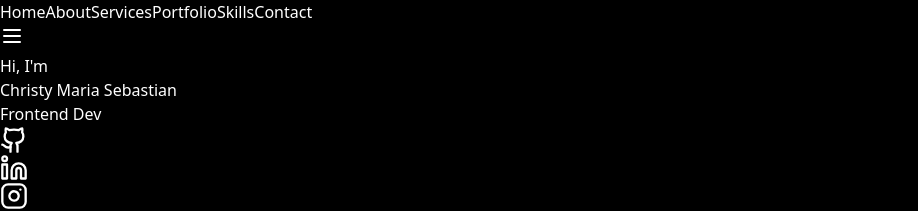
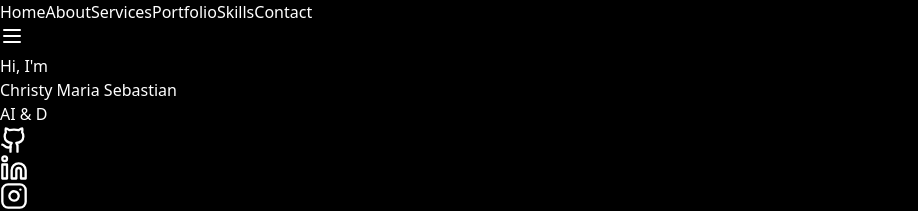
Before and after one commit to chriz-ty/Christy-Maria-Sebastian-Portfolio, a React (Vite) app: page / in a window 1280 px wide. Shown: the top 211 px of the page, without its empty margins (0-918 px from the left). Built offline with nearby package versions, Linux system fonts and the light colour scheme.

Commit message:
Update Hero.tsx

```diff
--- a/src/components/Hero.tsx
+++ b/src/components/Hero.tsx
@@ -32,15 +32,15 @@ export default function Hero() {
         >
           <TypeAnimation
             sequence={[
-              'AI Engineer',
+              'Masters Student',
               2000,
-              'Data Analyst',
+              'AI & Data Science',
               2000,
-              'Frontend Developer',
+              'Data Analysis',
               2000,
-              'Web Designer',
+              'Data Science',
               2000,
-              'B. Tech Graduate',
+              'Natural Language Processing',
               2000
             ]}
             wrapper="span"
```
